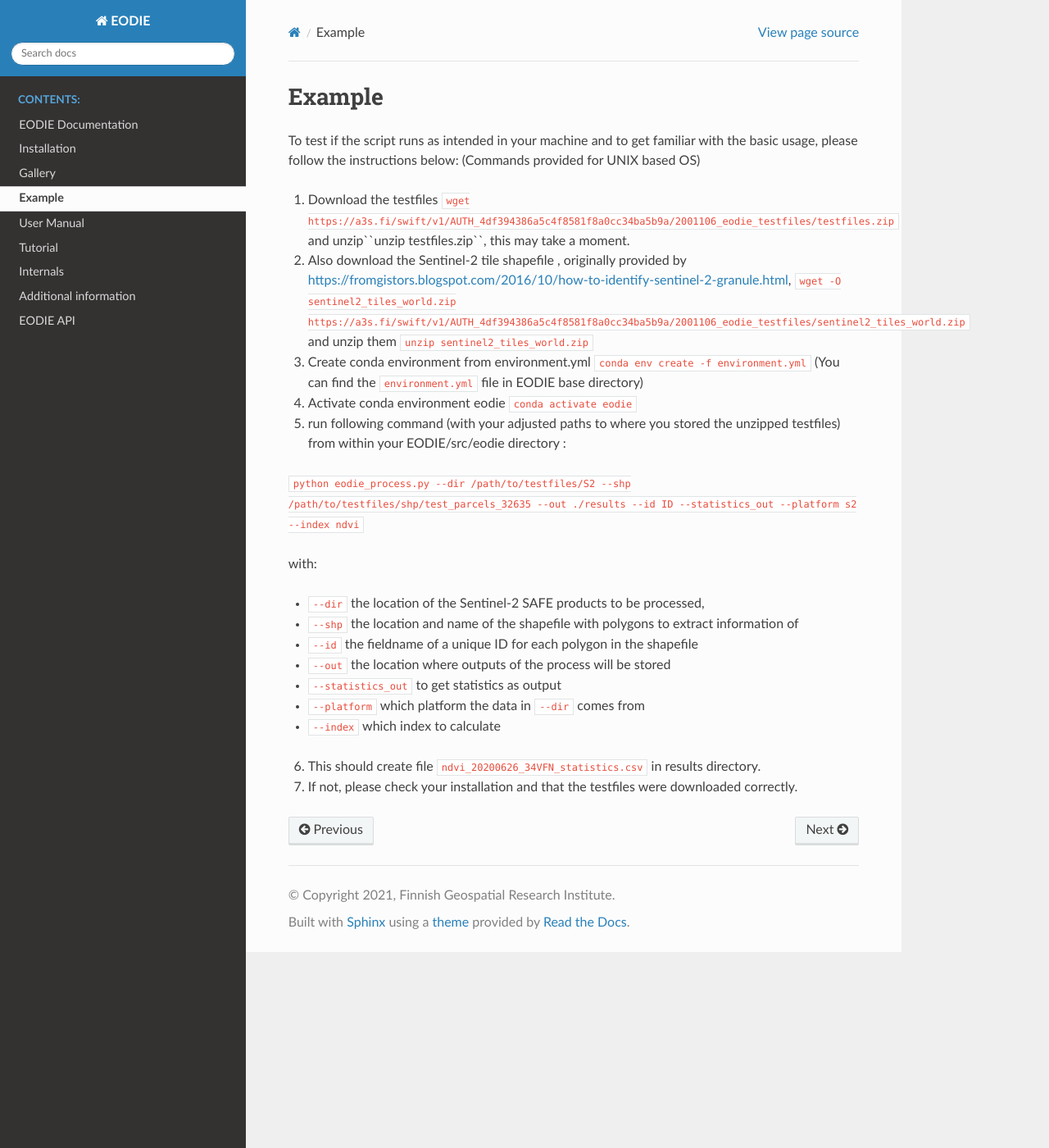
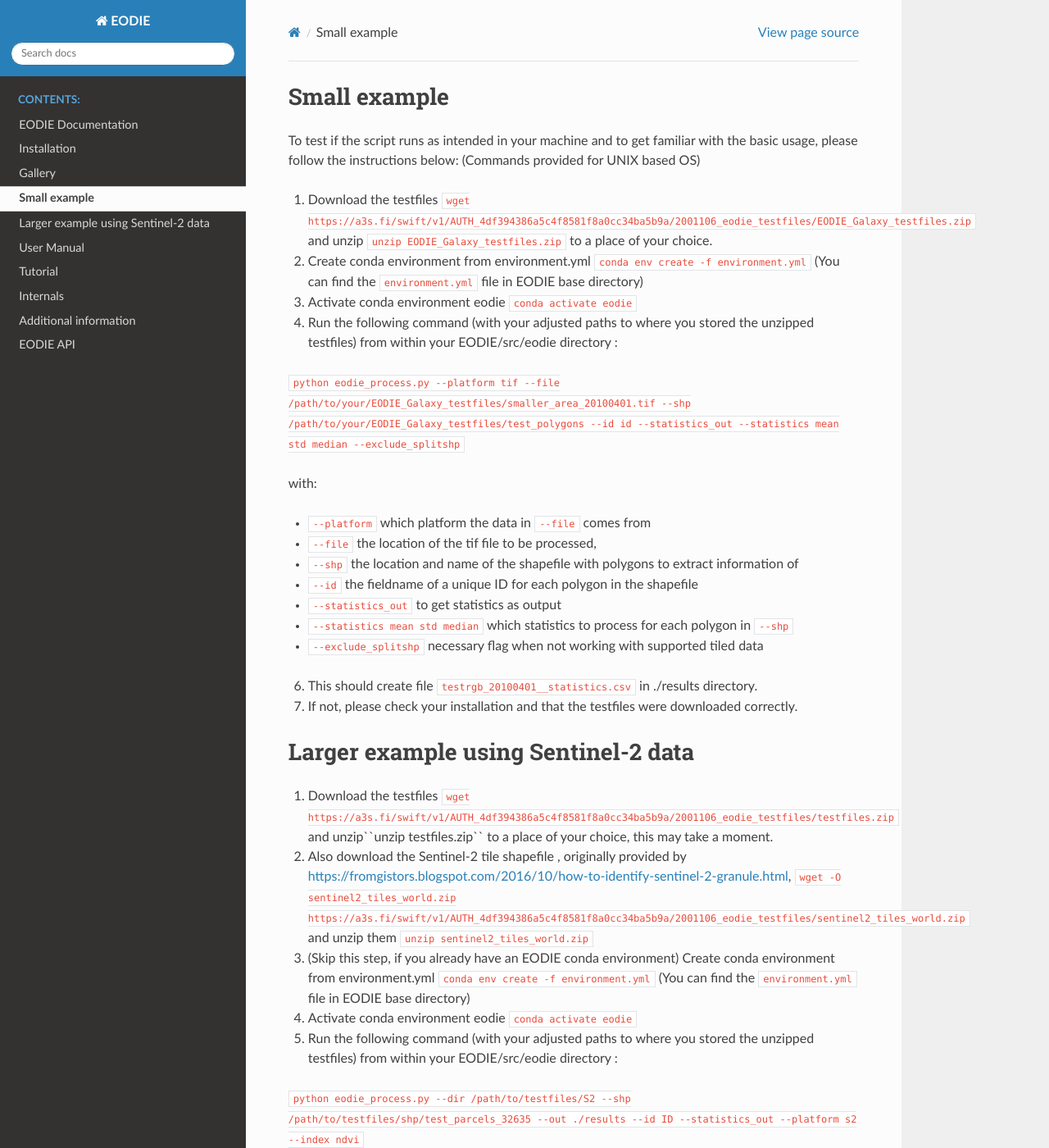
Before and after one commit to samumantha/EODIE, a Sphinx documentation site: the page built from docs/Example.rst, in a window 1280 px wide and 1400 px high. Shown: the whole window at 82% size. Built offline with Sphinx 7.4.7 and the Read the Docs theme 2.0.0, drawn with Linux system fonts in a browser that asks for light colours.

Commit message:
added smaller example

```diff
--- a/docs/Example.rst
+++ b/docs/Example.rst
@@ -1,17 +1,40 @@
 .. _Example:
 
-Example
-========
+Small example
+==============
 
 To test if the script runs as intended in your machine and to get familiar with the basic usage, please follow the instructions below:
 (Commands provided for UNIX based OS)
 
-1. Download the testfiles ``wget https://a3s.fi/swift/v1/AUTH_4df394386a5c4f8581f8a0cc34ba5b9a/2001106_eodie_testfiles/testfiles.zip`` and unzip``unzip testfiles.zip``, this may take a moment.
+1. Download the testfiles ``wget https://a3s.fi/swift/v1/AUTH_4df394386a5c4f8581f8a0cc34ba5b9a/2001106_eodie_testfiles/EODIE_Galaxy_testfiles.zip`` and unzip ``unzip EODIE_Galaxy_testfiles.zip`` to a place of your choice.
+2. Create conda environment from environment.yml ``conda env create -f environment.yml`` (You can find the ``environment.yml`` file in EODIE base directory)
+3. Activate conda environment eodie ``conda activate eodie``
+4. Run the following command (with your adjusted paths to where you stored the unzipped testfiles) from within your EODIE/src/eodie directory :
+
+``python eodie_process.py --platform tif --file /path/to/your/EODIE_Galaxy_testfiles/smaller_area_20100401.tif --shp /path/to/your/EODIE_Galaxy_testfiles/test_polygons --id id --statistics_out --statistics mean std median --exclude_splitshp``
+
+with:
+
+* ``--platform`` which platform the data in ``--file`` comes from
+* ``--file`` the location of the tif file to be processed,
+* ``--shp`` the location and name of the shapefile with polygons to extract information of
+* ``--id`` the fieldname of a unique ID for each polygon in the shapefile
+* ``--statistics_out`` to get statistics as output
+* ``--statistics mean std median`` which statistics to process for each polygon in ``--shp``
+* ``--exclude_splitshp`` necessary flag when not working with supported tiled data
+
+6. This should create file ``testrgb_20100401__statistics.csv`` in ./results directory.
+7. If not, please check your installation and that the testfiles were downloaded correctly.
+
+Larger example using Sentinel-2 data
+======================================
+
+1. Download the testfiles ``wget https://a3s.fi/swift/v1/AUTH_4df394386a5c4f8581f8a0cc34ba5b9a/2001106_eodie_testfiles/testfiles.zip`` and unzip``unzip testfiles.zip`` to a place of your choice, this may take a moment.
 2. Also download the Sentinel-2 tile shapefile , originally provided by https://fromgistors.blogspot.com/2016/10/how-to-identify-sentinel-2-granule.html, ``wget -O sentinel2_tiles_world.zip https://a3s.fi/swift/v1/AUTH_4df394386a5c4f8581f8a0cc34ba5b9a/2001106_eodie_testfiles/sentinel2_tiles_world.zip`` and unzip them ``unzip sentinel2_tiles_world.zip``
 
-3. Create conda environment from environment.yml ``conda env create -f environment.yml`` (You can find the ``environment.yml`` file in EODIE base directory)
+3. (Skip this step, if you already have an EODIE conda environment) Create conda environment from environment.yml ``conda env create -f environment.yml`` (You can find the ``environment.yml`` file in EODIE base directory)
 4. Activate conda environment eodie ``conda activate eodie``
-5. run following command (with your adjusted paths to where you stored the unzipped testfiles) from within your EODIE/src/eodie directory :
+5. Run the following command (with your adjusted paths to where you stored the unzipped testfiles) from within your EODIE/src/eodie directory :
 
 ``python eodie_process.py --dir /path/to/testfiles/S2 --shp /path/to/testfiles/shp/test_parcels_32635 --out ./results --id ID --statistics_out --platform s2 --index ndvi``
 
```
